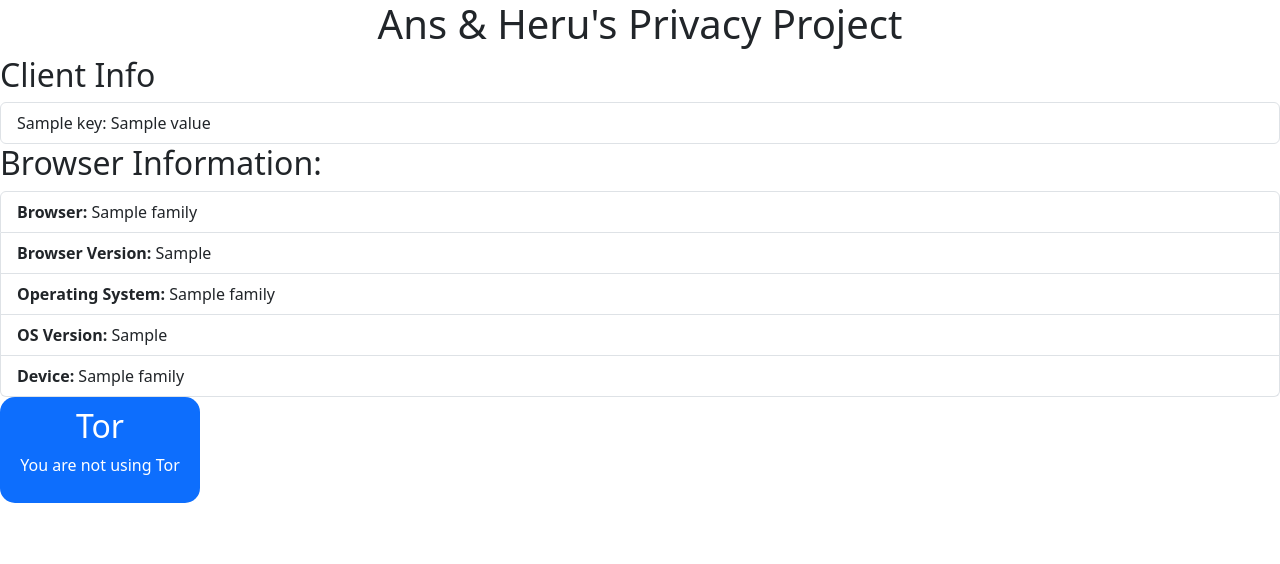
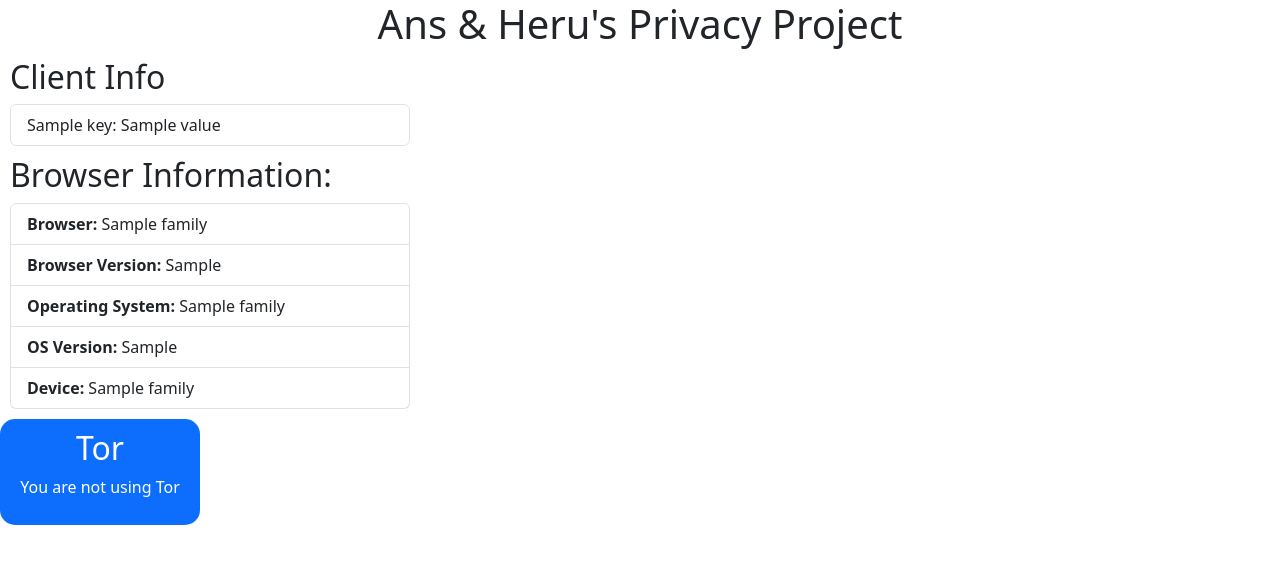
Before and after one commit to HeruAvila/privacy_project, a Django app: template templates/mainapp/index.html in a window 1280 px wide. Shown: the top 564 px of the page. Run offline with Django 5.2, Linux system fonts and the light colour scheme; the template is opened without the code that fills it: most values are stand-ins (such as "Sample title", 1, 10 or a date in 2020); some libraries are stand-ins or nearby versions.

Commit message:
testing with style v4

```diff
--- a/templates/mainapp/index.html
+++ b/templates/mainapp/index.html
@@ -12,13 +12,16 @@
     <div style="text-align:center">
         <h1>Ans & Heru's Privacy Project</h1>
     </div>
-    <div style="text-align:left">
+    <div style="text-align:center">
+        <div style="text-align:left; margin:10px;border-radius:15px;max-width:400px;">
             <h2>Client Info</h2>
             <ul class="list-group list-group-light">
             {% for key, value in json_info.items %}
                 <li class="list-group-item">{{key}}: {{value}}</li>
             {% endfor %}
             </ul>
+        </div>
+        <div style="text-align:left; margin:10px;border-radius:15px;max-width:400px;">
             <h2>Browser Information:</h2>
             <ul class="list-group list-group-light">
                 <li class="list-group-item"><b>Browser:</b> {{ browser_info.browser.family }}</li>
@@ -28,10 +31,11 @@
                 <li class="list-group-item"><b>Device:</b> {{ browser_info.device.family }}</li>
             </ul>
         </div>
+    </div>
     {% if tor_in_use %}
-    <div style="text-align:center; padding:10px; border-radius:15px;max-width:200px;width:100%" class="bg-danger">
+    <div style="text-align:center; padding:10px; border-radius:15px;max-width:200px;" class="bg-danger">
         {% else %}
-        <div style="text-align:center; padding: 10px; border-radius:15px;max-width:200px;width:100%" class="bg-primary">
+        <div style="text-align:center; padding: 10px; border-radius:15px;max-width:200px;" class="bg-primary">
         {% endif %}
         <h2 style="color:white">Tor</h2>
         {% if tor_in_use %}
```
Lines whose indentation alone changed are shown as unchanged.
